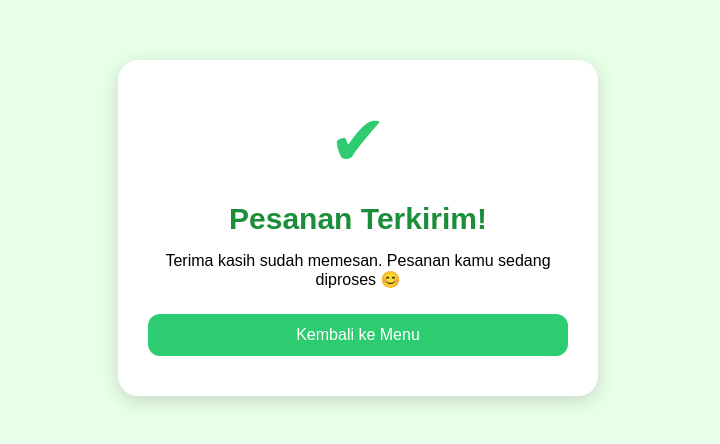
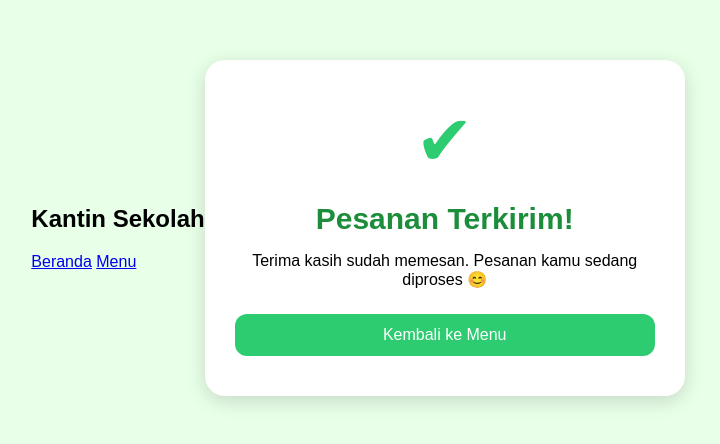
Before and after one commit to almrasyta/Kantin-Online-Smaron, a plain HTML site: page success.html in a window 1280 px wide. Shown: the part 172-616 px from the top of the page, without its empty margins (282-1002 px from the left). Drawn offline with Linux system fonts and the light colour scheme.

Commit message:
Add navigation bar to success page

```diff
--- a/success.html
+++ b/success.html
@@ -9,6 +9,14 @@
 
 <body class="success-page">
 
+    <div class="navbar">
+    <h2>Kantin Sekolah</h2>
+    <div class="nav-links">
+        <a href="index.html">Beranda</a>
+        <a href="menu.html">Menu</a>
+    </div>
+</div>
+
     <div class="success-box fade-in">
         <div class="icon-check">✔</div>
         <h1>Pesanan Terkirim!</h1>
```
